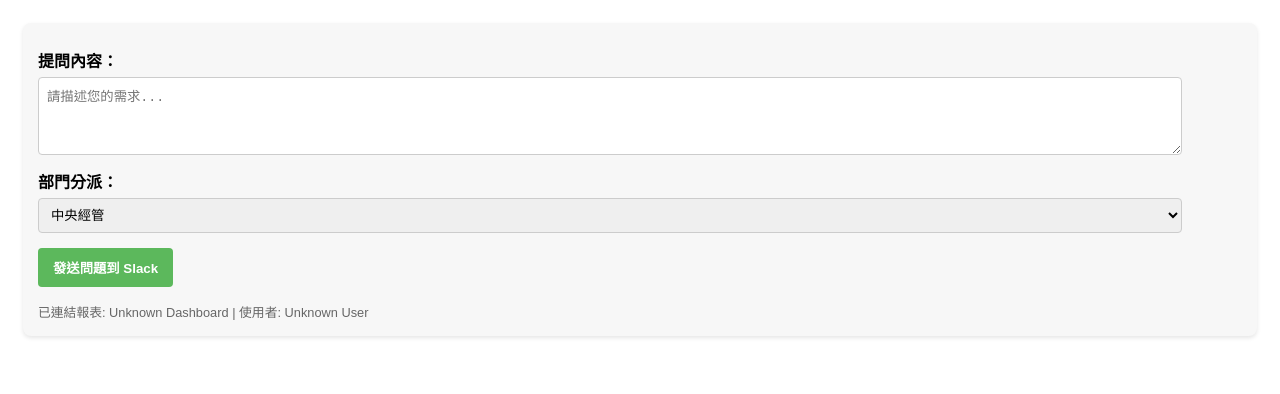
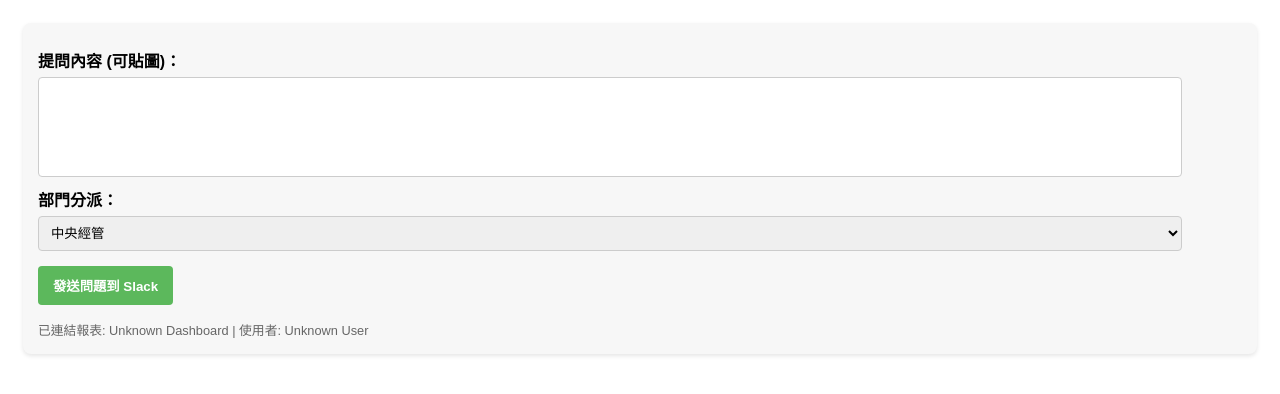
Before and after one commit to victoriahsu97/tableau-ask-form, a plain HTML site: page index.html in a window 1280 px wide. Drawn offline with Linux system fonts and the light colour scheme.

Commit message:
Update index.html

```diff
--- a/index.html
+++ b/index.html
@@ -8,7 +8,21 @@
         body { font-family: Arial, sans-serif; padding: 15px; background-color: transparent; }
         form { background-color: #f7f7f7; padding: 15px; border-radius: 8px; box-shadow: 0 2px 4px rgba(0,0,0,0.1); }
         label { display: block; margin-top: 10px; font-weight: bold; }
-        textarea, select { width: 95%; padding: 8px; margin-top: 5px; border: 1px solid #ccc; border-radius: 4px; box-sizing: border-box; }
+
+        #questionContent {
+            width: 95%;
+            min-height: 100px;
+            padding: 8px;
+            margin-top: 5px;
+            border: 1px solid #ccc;
+            border-radius: 4px;
+            box-sizing: border-box;
+            background-color: white; /* 確保背景是白色，以便圖片清晰 */
+            overflow-y: auto; /* 允許滾動 */
+        }
+
+        /* 统一表單元素樣式 */
+        select { width: 95%; padding: 8px; margin-top: 5px; border: 1px solid #ccc; border-radius: 4px; box-sizing: border-box; }
         button { background-color: #5cb85c; color: white; padding: 10px 15px; border: none; border-radius: 4px; cursor: pointer; margin-top: 15px; font-weight: bold; }
         button:hover { background-color: #4cae4c; }
         #status { margin-top: 15px; font-weight: bold; }
@@ -18,8 +32,14 @@
 <body>
 
     <form id="questionForm">
-        <label for="question">提問內容：</label>
-        <textarea id="question" name="question" rows="4" required placeholder="請描述您的需求..."></textarea>
+        <label for="questionContent">提問內容 (可貼圖)：</label>
+        <div id="questionContent" name="question" contenteditable="true"
+             placeholder="請描述您的問題並直接貼上截圖..."
+             style="min-height: 100px;">
+        </div>
+
+        <input type="hidden" id="imageData" name="imageData">
+        <input type="hidden" id="imageType" name="imageType">
 
         <label for="dept">部門分派：</label>
         <select id="dept" name="dept">
```
